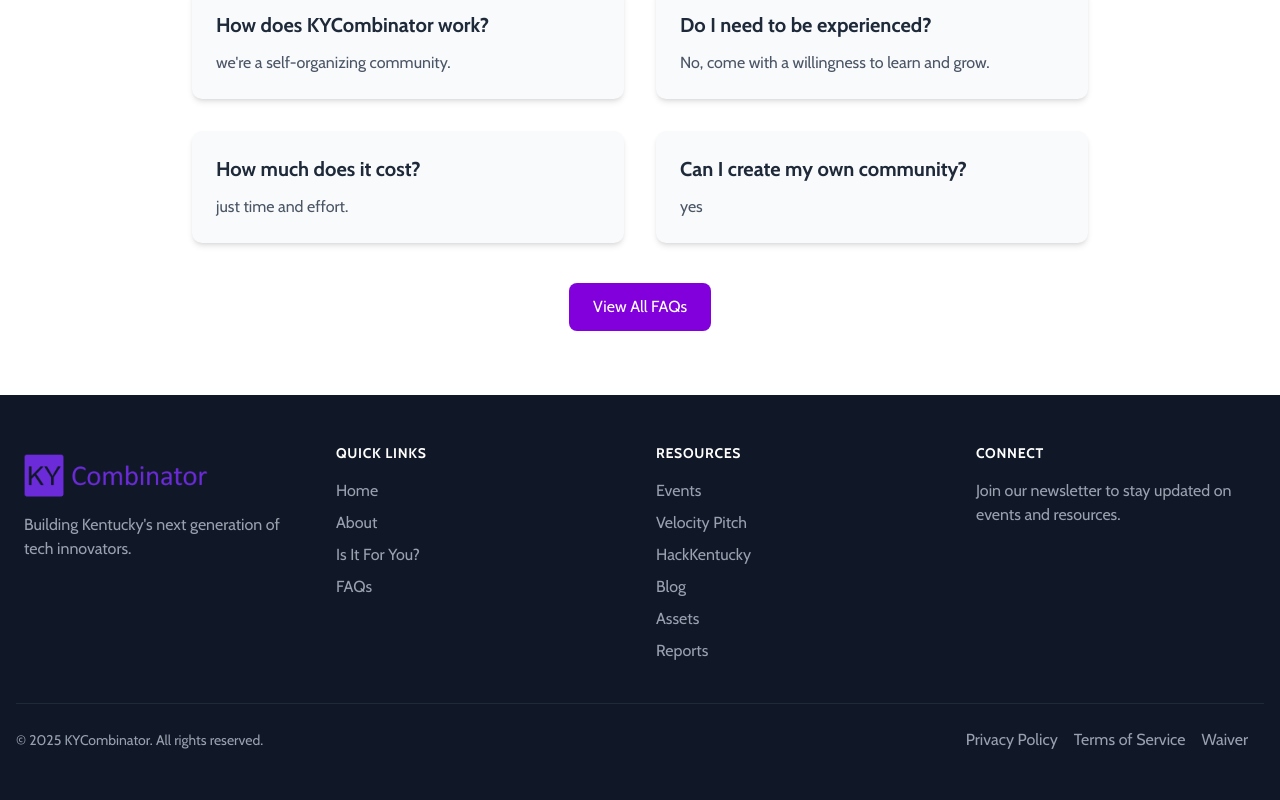
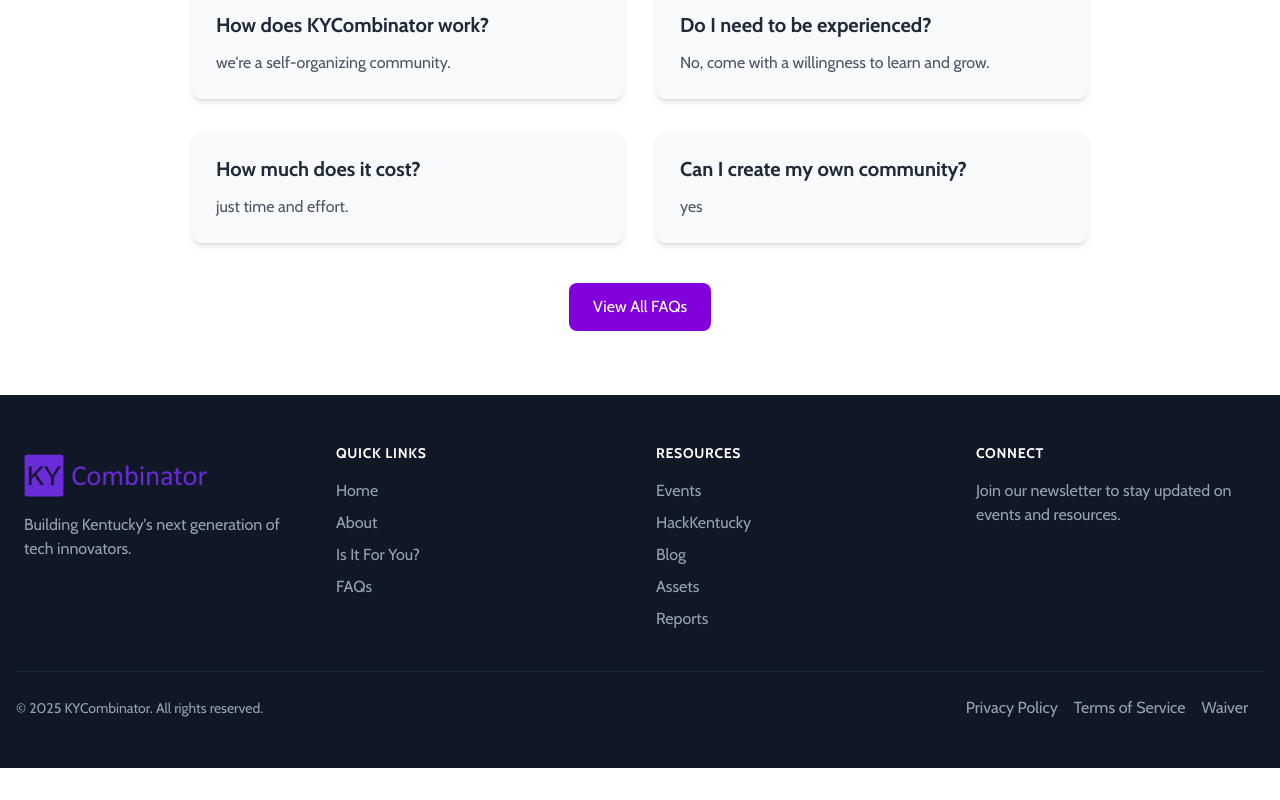
Before and after one commit to KYCombinator/website, a Next.js app: page / in a window 1280 px wide. Shown: the part 3119-3919 px from the top of the page. After the commit the page ends 3887 px from the top, so only its background shows below. Built offline with nearby package versions, Linux system fonts and the light colour scheme; grey boxes are pictures that could not be loaded.

Commit message:
velocity fix and same purple throughout web ap

```diff
--- a/src/app/components/Footer.tsx
+++ b/src/app/components/Footer.tsx
@@ -46,9 +46,6 @@
                 </Link>
               </li>
               <li>
-                <Link href="/velocity" className="text-gray-400 hover:text-white transition">
-                  Velocity Pitch
-                </Link>
               </li>
               <li>
                 <Link href="https://www.hackkentucky.com" className="text-gray-400 hover:text-white transition">
```
